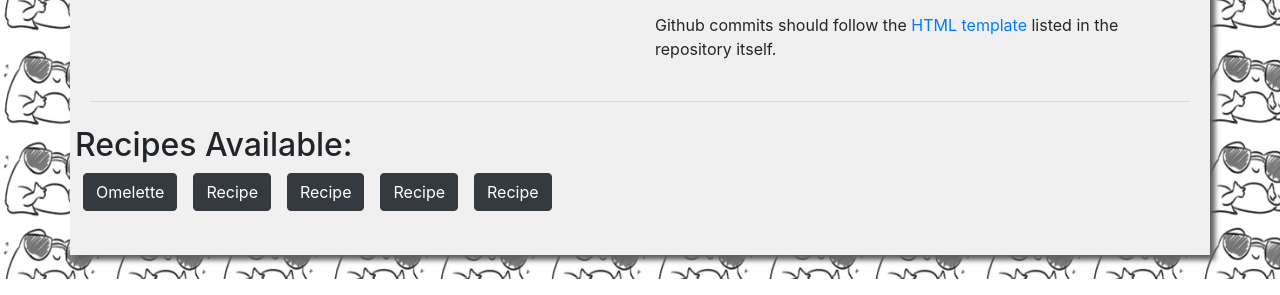
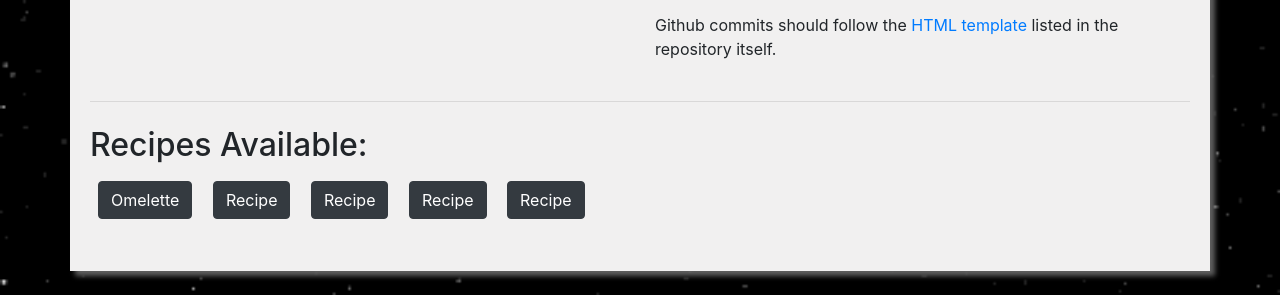
Before and after one commit to NTUDevSoc/ntu-cookbook, a plain HTML site: page index.html in a window 1280 px wide. Shown: the part 711-1006 px from the top of the page. Drawn offline with nearby package versions, Linux system fonts and the light colour scheme; a script that the page names is missing.

Commit message:
Replaced background

```diff
--- a/CSS/StyleSheet.css
+++ b/CSS/StyleSheet.css
@@ -11,8 +11,8 @@
 
 /* Custom background */
 body {
-    background-image: url("../Assets/BG.png");
-    background-repeat:repeat;
+    background-image: url("../Assets/BG.gif");
+    background-size:cover;
 }
 
 .content {
--- a/index.html
+++ b/index.html
@@ -59,15 +59,12 @@
             <hr>
             <div class = "row my-4">
                 <div class = "col-md">
-                    <div class = "row"><h2>Recipes Available:</h2></div>
-                    <div class = "row">
-                        <button type = "button" class = "btn btn-dark mx-2"><a href = "recipes/omelette/omelette.html">Omelette</a></button>
-                        <button type = "button" class = "btn btn-dark mx-2"><a href = "#">Recipe</a></button>
-                        <button type = "button" class = "btn btn-dark mx-2"><a href = "#">Recipe</a></button>
-                        <button type = "button" class = "btn btn-dark mx-2"><a href = "#">Recipe</a></button>
-                        <button type = "button" class = "btn btn-dark mx-2"><a href = "#">Recipe</a></button>
-
-                    </div>
+                    <h2>Recipes Available:</h2>
+                    <button type = "button" class = "btn btn-dark mx-2 my-2"><a href = "recipes/omelette/omelette.html">Omelette</a></button>
+                    <button type = "button" class = "btn btn-dark mx-2 my-2"><a href = "#">Recipe</a></button>
+                    <button type = "button" class = "btn btn-dark mx-2 my-2"><a href = "#">Recipe</a></button>
+                    <button type = "button" class = "btn btn-dark mx-2 my-2"><a href = "#">Recipe</a></button>
+                    <button type = "button" class = "btn btn-dark mx-2 my-2"><a href = "#">Recipe</a></button>
                 </div>
             </div>
 
```
Also changed, not shown: recipes/omelette/omelette.html (+1 -1 lines), Assets/BG.gif (added), Assets/BG.png (deleted).
